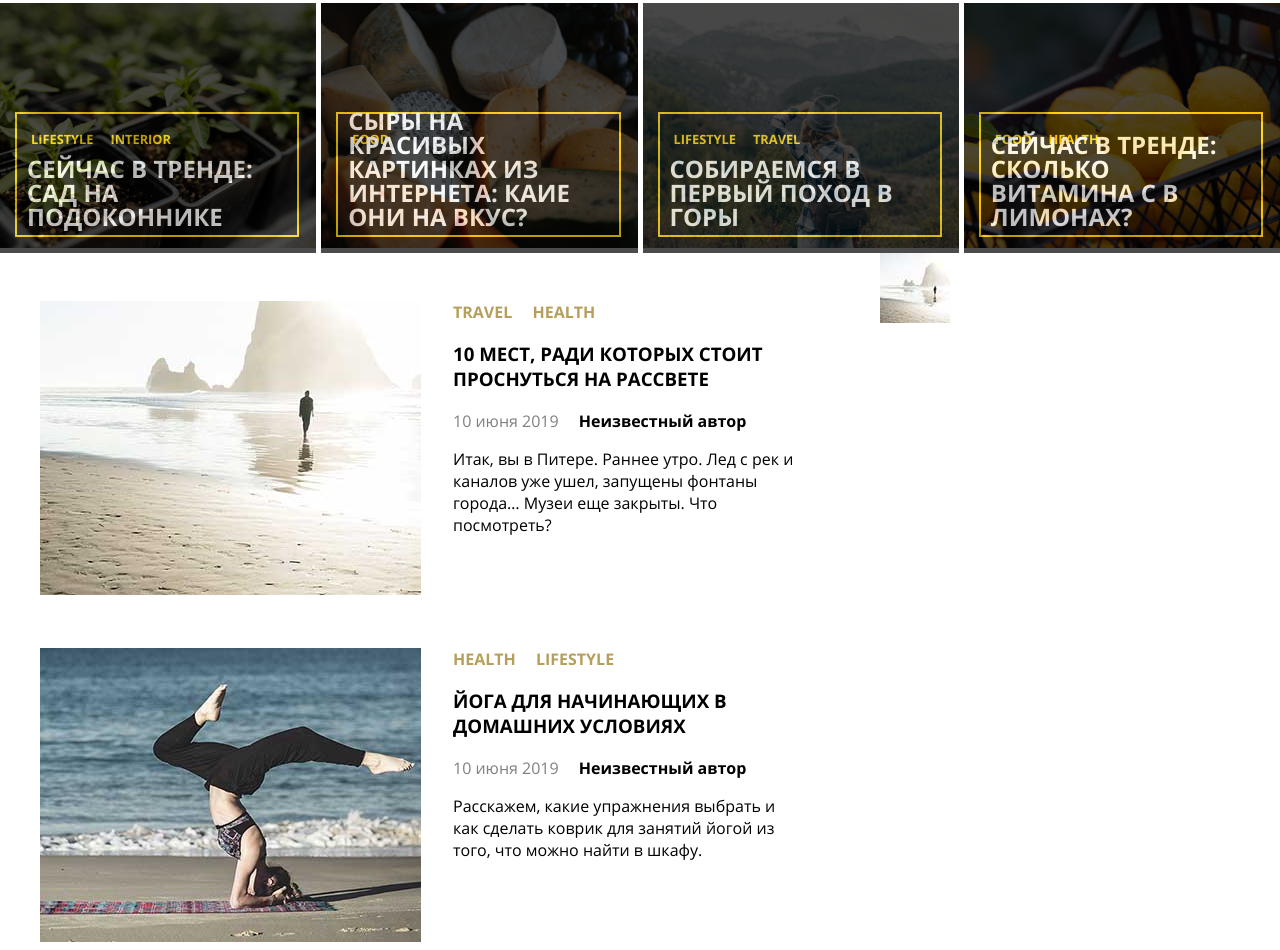
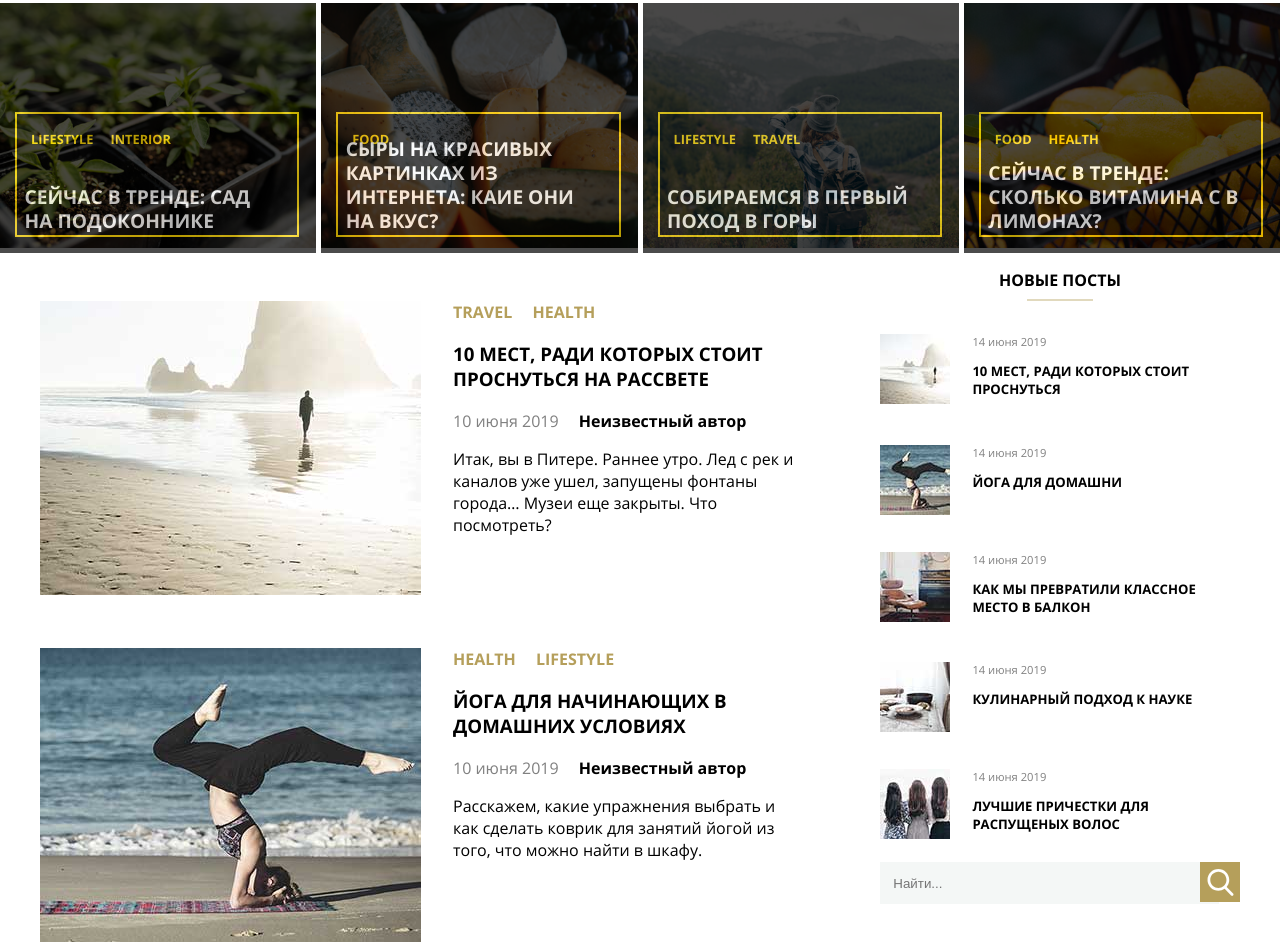
Before and after one commit to I7axa666/HTML_CSS_CourseWork, a plain HTML site: page index.html in a window 1280 px wide. Shown: the part 389-1339 px from the top of the page. Drawn offline with Linux system fonts and the light colour scheme; files whose address does not match are found by name.

Commit message:
In Side_bar addedd New_posts and Search_field

```diff
--- a/css/stylemain.css
+++ b/css/stylemain.css
@@ -122,7 +122,7 @@ main {
   position: absolute;
   bottom: 0;
   padding-left: 0.5em;
-  font-size: 1.5em;
+  font-size: 1.2em;
   font-weight: bold;
   display: flex;
 }
--- /dev/null
+++ b/css/stylesidebar.css
@@ -0,0 +1,45 @@
+.side__bar>.new__posts>.some_post {
+    font-size: 0.7em;
+}
+
+.search__field {
+    box-sizing: border-box;
+    margin-top: 1em;
+}
+
+.search-form {
+    position: relative;
+
+    width: 100%;
+    margin: 0 auto;
+}
+
+input, .button-search {
+    border: none;
+    outline: none;
+}
+
+input {
+    width: 90%;
+    height: 3em;
+    background: #f4f7f6;
+    padding-left: 1em;
+
+}
+
+.button-search {
+    position: absolute;
+    height: 3em;
+    width: 3em;
+    background-color: #b59f5b;
+    background-image: url("../svg/search.svg");
+    background-repeat: no-repeat;
+    background-position: center;
+    background-size: 2em;
+    top:0;
+    right: 0;
+  }
+
+  .button-search:hover {
+    background-color: #323232;
+  }
--- a/index.html
+++ b/index.html
@@ -9,6 +9,7 @@
     <link rel="stylesheet" href="css/stylefooter.css">
     <link rel="stylesheet" href="css/stylemain_articles.css">
     <link rel="stylesheet" href="css/styleshop.css">
+    <link rel="stylesheet" href="css/stylesidebar.css">
 </head>
 <body>
     <header class="header">
@@ -235,8 +236,77 @@
             </div>
 
             <div class="side__bar">
-                <img src="images/2.jpg" alt="" class="art1">
-            </div>
+                <div class="new__posts">
+                    <div class="trends">
+                        <div class="trends-name">
+                            <p>Новые посты</p>
+                        </div>
+                    </div>
+                    <div class="some_post">
+                        <div class="post_list_img">
+                            <img src="images/2.jpg" alt="" class="art1">
+                        </div>
+                        <div class="post_list_text">
+                            <div class="frame">
+                                <p class="date">14 июня 2019</p>
+                                <h3>10 мест, ради которых стоит
+                                    проснуться</h3>
+                            </div>
+                        </div>
+                    </div>
+                    <div class="some_post">
+                        <div class="post_list_img">
+                            <img src="images/151.jpg" alt="" class="art2">
+                        </div>
+                        <div class="post_list_text">
+                            <div class="frame">
+                                <p class="date">14 июня 2019</p>
+                                <h3>Йога для домашни</h3>
+                            </div>
+                        </div>
+                    </div>
+                    <div class="some_post">
+                        <div class="post_list_img">
+                            <img src="images/45.jpg" alt="" class="art2">
+                        </div>
+                        <div class="post_list_text">
+                            <div class="frame">
+                                <p class="date">14 июня 2019</p>
+                                <h3>Как мы превратили классное место в балкон</h3>
+                            </div>
+                        </div>
+                    </div>
+                    <div class="some_post">
+                        <div class="post_list_img">
+                            <img src="images/501.jpg" alt="" class="art2">
+                        </div>
+                        <div class="post_list_text">
+                            <div class="frame">
+                                <p class="date">14 июня 2019</p>
+                                <h3>Кулинарный подход к науке</h3>
+                            </div>
+                        </div>
+                    </div>
+                    <div class="some_post">
+                        <div class="post_list_img">
+                            <img src="images/7.jpg" alt="" class="art2">
+                        </div>
+                        <div class="post_list_text">
+                            <div class="frame">
+                                <p class="date">14 июня 2019</p>
+                                <h3>Лучшие причестки для распущеных волос</h3>
+                            </div>
+                        </div>
+                    </div>
+                </div>
+
+                <div class="search__field">
+                    <form class="search-form">
+                        <input type="text" placeholder="Найти...">
+                        <button class="button-search" type="submit"></button>
+                    </form>
+                </div>
+              </div>
         </div>
 
         <div class="shop">
```
